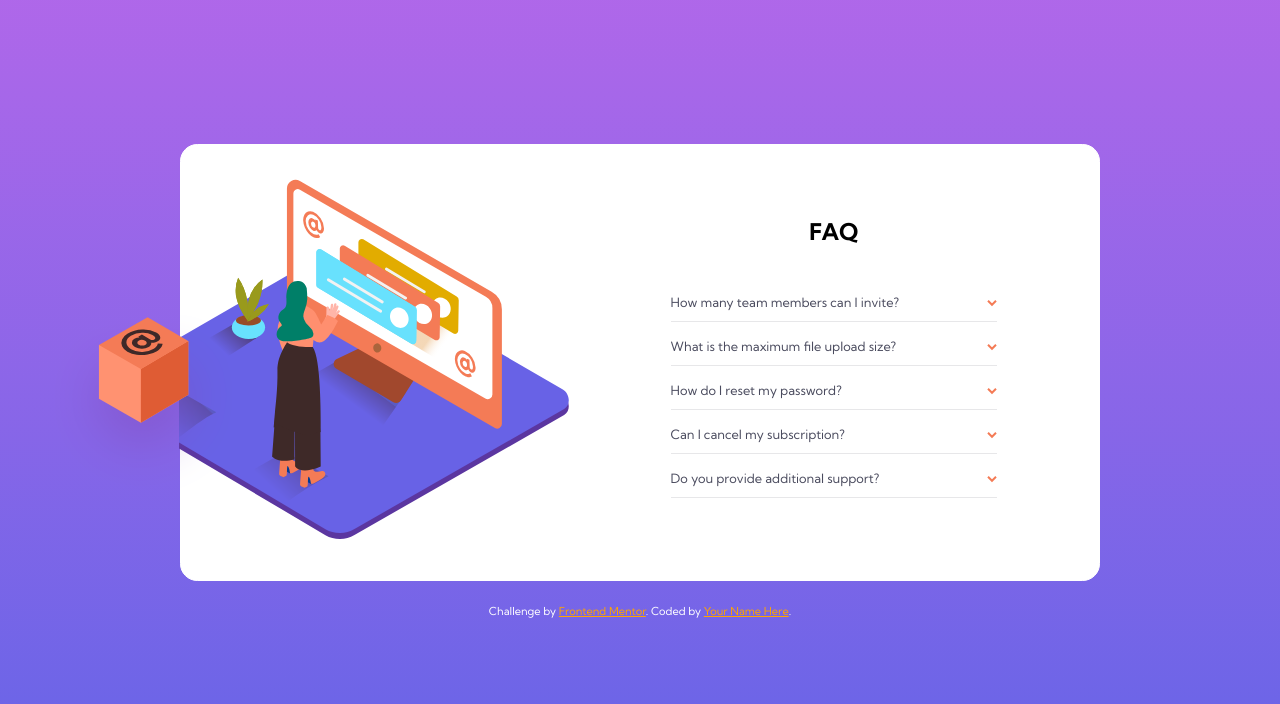
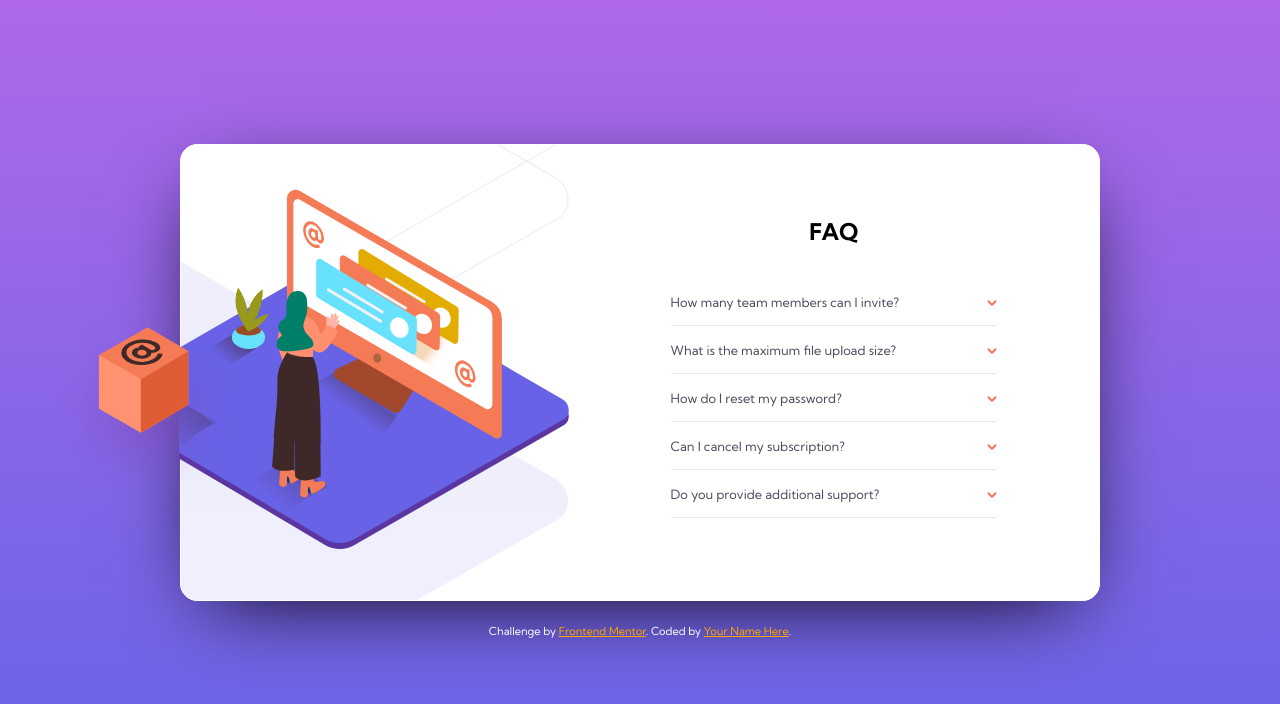
Before and after one commit to Theuz1nh0/FAQ-Accordion-Card, a plain HTML site: page index.html in a window 1280 px wide. Drawn offline with Linux system fonts and the light colour scheme.

Commit message:
continuando o layout desktop

```diff
--- a/js/script.js
+++ b/js/script.js
@@ -39,10 +39,9 @@ function getHeightValue(question) {
             question.style.height = "auto";
             heightQuestionContainer = question.clientHeight + 1;
             heightsVetor.push(heightQuestionContainer);
-
         } else {
             question.style.overflow = "hidden";
-            question.style.height = "2.75rem";
+            question.style.height = "3rem";
         }
     }
 }
@@ -60,7 +59,7 @@ function listener(question, answer, span, height) {
         if (styleConfirm) {
             span.style.transform = "rotate(0)";
             question.style.overflow = "hidden";
-            question.style.height = "2.75rem";
+            question.style.height = "3rem";
             answer.style.color = "hsl(240, 6%, 50%, 0)";
         } else {
             span.style.transform = "rotate(-180deg)";
--- a/style.css
+++ b/style.css
@@ -23,6 +23,7 @@ main {
     border: 1px solid white;
     border-radius: 1.5em;
     background-color: white;
+    box-shadow: 0 23px 81px -27px black;
     margin: 0 auto;
     margin-bottom: 2em;
     padding: 0 1.5rem 2.5rem 1.5rem;
@@ -57,8 +58,6 @@ main {
 
 .questions-container {
     border-bottom: 1px solid hsl(240, 5%, 91%);
-    height: 2.75rem;
-    overflow: hidden;
     transition: all 0.5s;
     transform: translate(0);
 }
@@ -67,6 +66,7 @@ main {
 
 .question-content {
     color: hsl(237, 12%, 33%);
+    cursor: pointer;
     display: flex;
     font-size: 0.8rem;
     font-weight: 400;
@@ -99,13 +99,15 @@ main {
     color: orange;
 }
 
-@media only screen and (min-width: 768px) {
+@media only screen and (min-width: 820px) {
     main {
-        width: 57.5rem;
         margin: 0 auto;
     }
 
     .card-container {
+        background-image: url(./images/bg-pattern-desktop.svg);
+        background-position: -36.125rem 65%;
+        background-repeat: no-repeat;
         padding: 4.5rem 6.375rem 5.125rem 0;
     }
 
@@ -139,6 +141,7 @@ main {
         position: relative;
         height: 22.5rem;
         width: 24.375rem;
+        z-index: 1;
     }
 
     .illustration-box-desktop {
@@ -147,14 +150,9 @@ main {
         object-position: top;
         position: relative;
         right: 120%;
+        z-index: 2;
     }
 
-    /* .image-position::after {
-        content:  url(./images/bg-pattern-desktop.svg);
-        position: relative;
-        top: 200px;
-        z-index: 0;
-    } */
 
     .illustration-mobile,
     .bg-pattern-mobile {
@@ -162,7 +160,8 @@ main {
     }
 
     .illustration-desktop,
-    .illustration-box-desktop {
+    .illustration-box-desktop,
+    .bg-pattern-desktop {
         display: block;
     }
 }
```
Also changed, not shown: index.html (+4 -2 lines).
